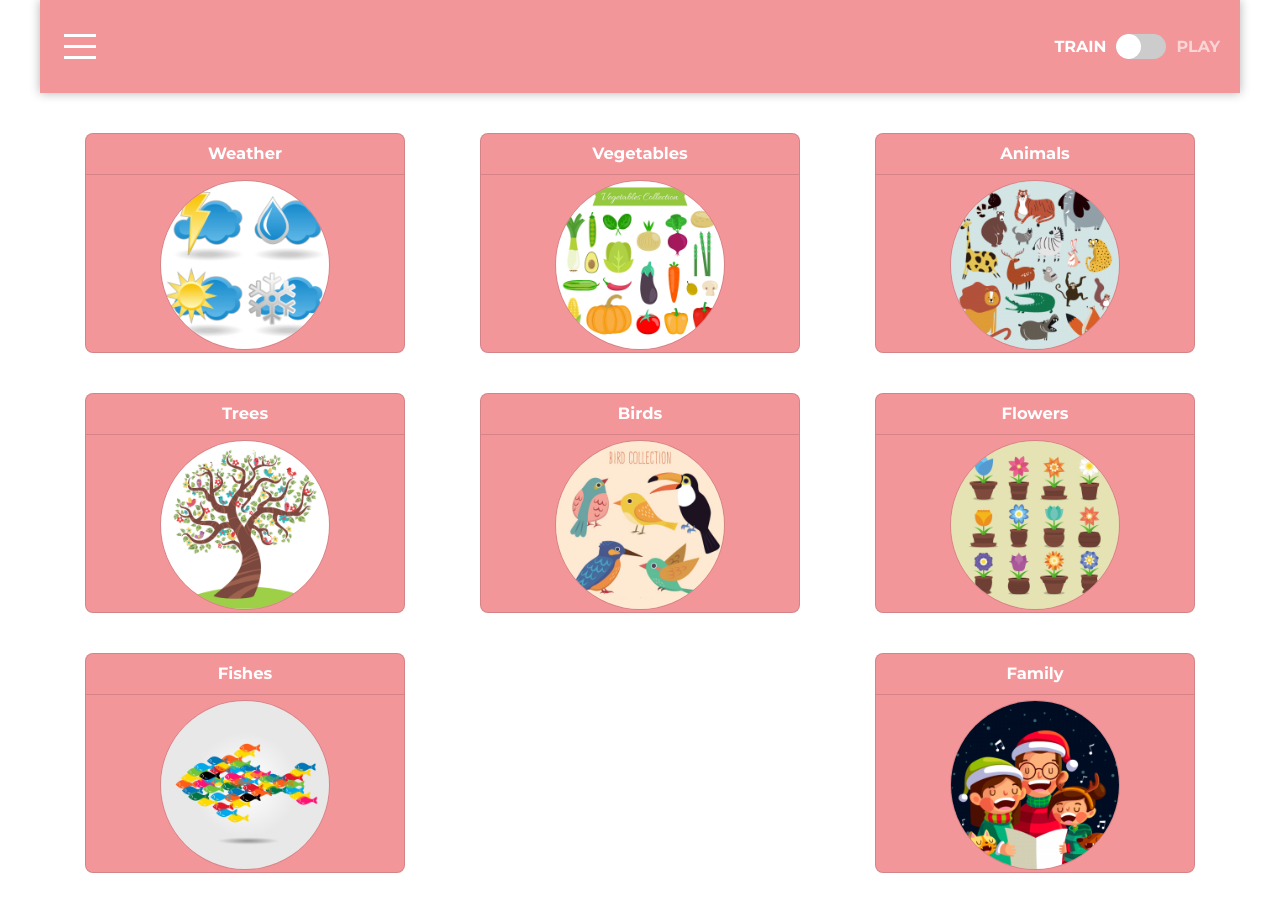
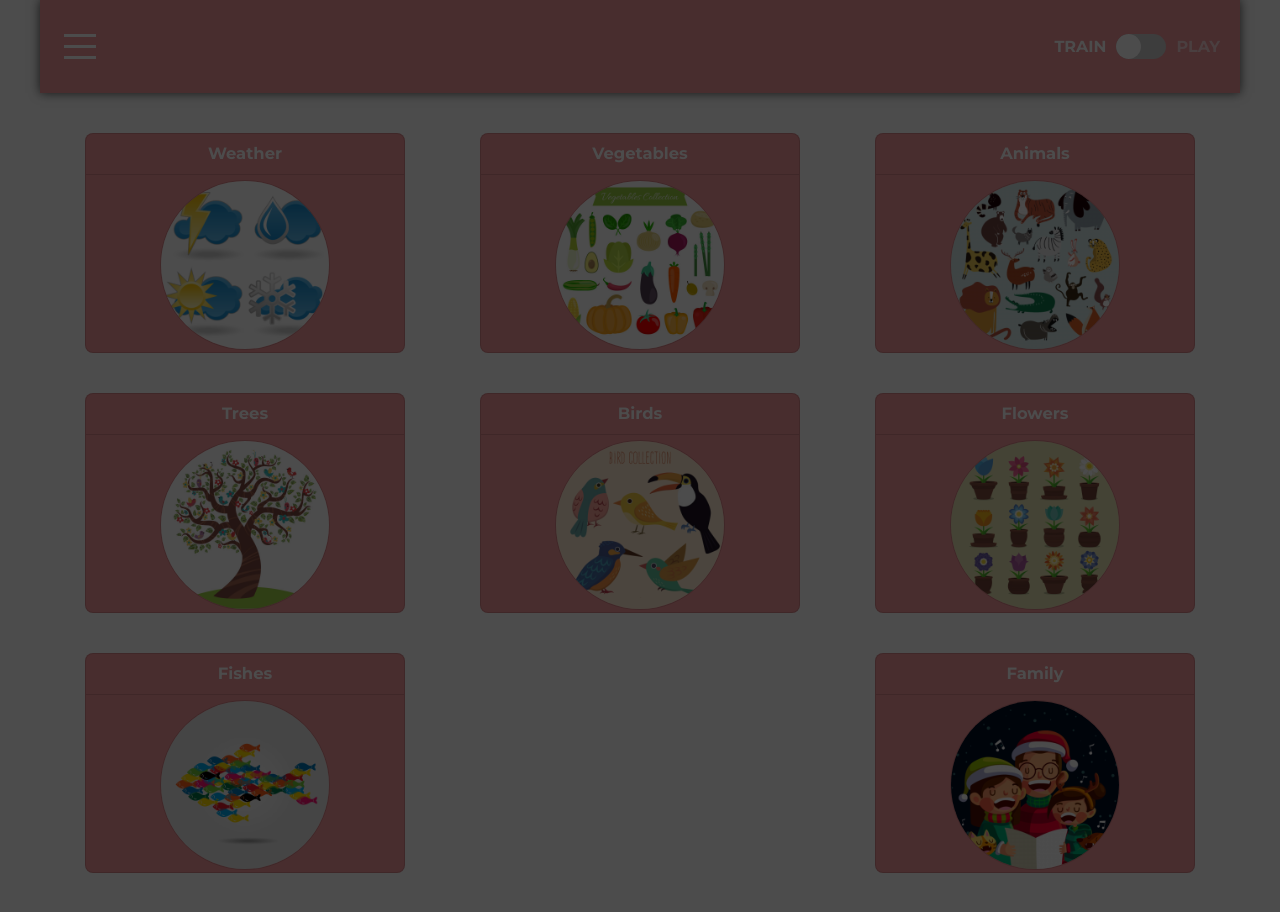
Before and after one commit to Arzamas-ka/english-for-kids, a website built with webpack: page src/index.html in a window 1280 px wide. Built offline with nearby package versions, Linux system fonts and the light colour scheme.

Commit message:
feat: add background for event of menu

```diff
--- a/src/index.html
+++ b/src/index.html
@@ -7,6 +7,7 @@
   <title>English for kids</title>
 </head>
 <body>
+  <div class="background  background--transparent"></div>
   <header>
     <div class="header container">
       <div class="menu menu--close">
--- a/src/scripts/menu.js
+++ b/src/scripts/menu.js
@@ -18,15 +18,19 @@ export const renderMenu = () => {
 
 const activeBurgerMenu = () => {
   const menu = document.querySelector('.menu');
+  const background = document.querySelector('.background');
 
   const burgerMenu = document.querySelector('.burger-menu');
   burgerMenu.addEventListener('click', () => {
     menu.classList.add('menu--open');
+    background.classList.add('background--transparent');
   });
 
   const menuButton = document.querySelector('.menu__button-close');
   menuButton.addEventListener('click', () => {
     menu.classList.remove('menu--open');
+    background.classList.remove('background--transparent');
+
   });
 };
 activeBurgerMenu();
--- a/src/styles/_header.scss
+++ b/src/styles/_header.scss
@@ -4,7 +4,18 @@
 .header {
   background-color: $secondary;
 
-  box-shadow: 0 0 10px rgba(0, 0, 0, 0.3);
+  box-shadow: 0 0 10px rgba(0, 0, 0, 0.7);
+}
+
+.background--transparent {
+  position: absolute;
+  width: 100%;
+  height: 100vw;
+
+  background-color: black;
+  opacity: .7;
+
+  z-index: 5;
 }
 
 .navigation {
```
